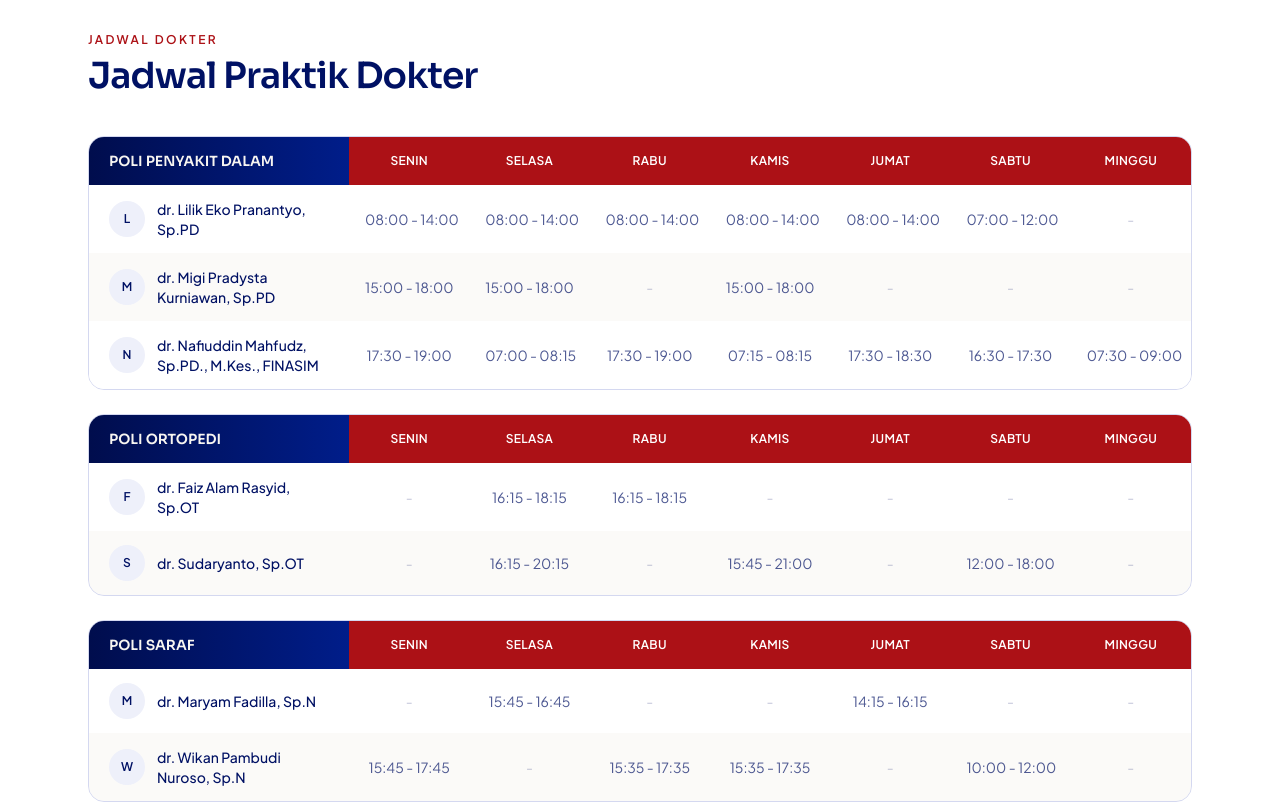
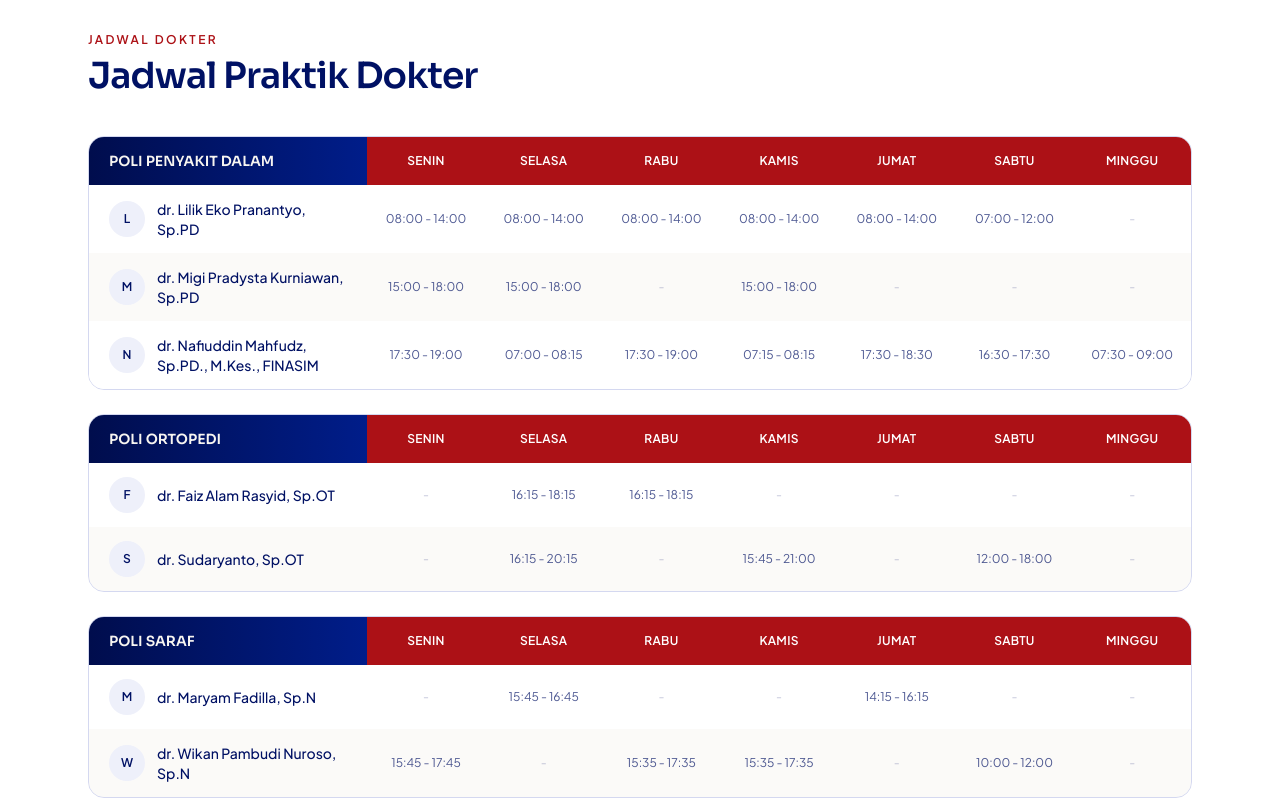
Before and after one commit to senWic/rs-pku-prambanan, a Next.js app: page / in a window 1280 px wide. Shown: the part 800-1603 px from the top of the page. Built offline with nearby package versions, Linux system fonts and the light colour scheme; no server answers.

Commit message:
Refactor class names for DoctorSearch table
Updated table header and cell classes for better styling.

```diff
--- a/components/DoctorSearch.tsx
+++ b/components/DoctorSearch.tsx
@@ -31,7 +31,7 @@ function PoliTable({ group }: { group: PoliGroup }) {
               {DAY_ORDER.map((d) => (
                 <th
                   key={d}
-                  className="bg-maroon-600 px-4 py-3.5 text-center text-xs font-semibold uppercase tracking-wide text-white"
+                  className="w-[110px] bg-maroon-600 px-2 py-3.5 text-center text-xs font-semibold uppercase tracking-wide text-white"
                 >
                   {DAY_DISPLAY[d]}
                 </th>
@@ -58,7 +58,7 @@ function PoliTable({ group }: { group: PoliGroup }) {
                 {DAY_ORDER.map((d) => (
                   <td
                     key={d}
-                    className="whitespace-nowrap px-4 py-3.5 text-center text-navy-700/70"
+                    className="whitespace-nowrap px-2 py-3.5 text-center text-xs text-navy-700/70"
                   >
                     {row.byDay[d] ?? (
                       <span className="text-navy-700/25">-</span>
```
